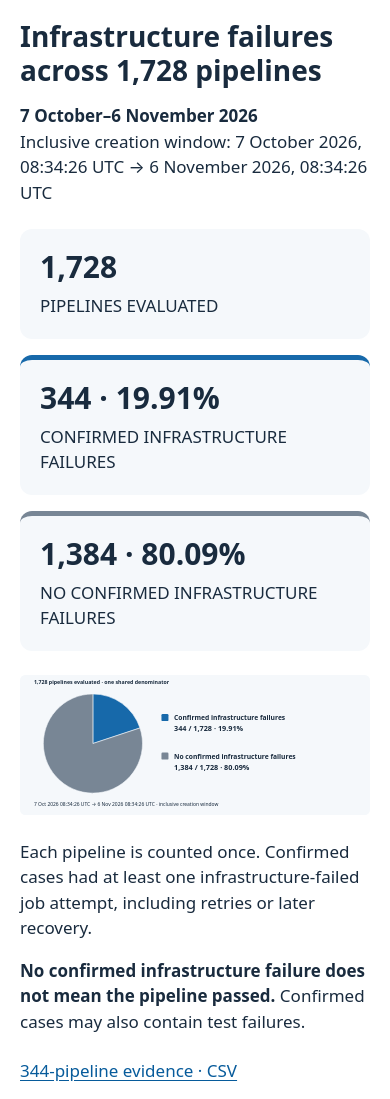
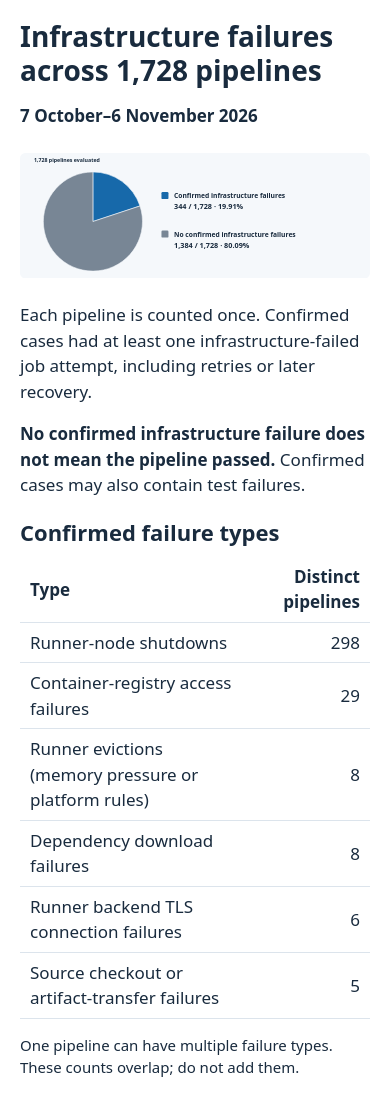
Before and after one commit to balintbrews/canvas-dev-artifacts, a website: page 3592298/infrastructure-failures/index.html in a window 390 px wide. Shown: the top 1099 px of the page. Drawn offline with Linux system fonts and the light colour scheme.

Commit message:
docs(3592298): summarize infrastructure failure types

```diff
--- a/3592298/infrastructure-failures/index.html
+++ b/3592298/infrastructure-failures/index.html
@@ -1,22 +1,17 @@
 <!doctype html>
 <html lang="en"><head><meta charset="utf-8"><meta name="viewport" content="width=device-width, initial-scale=1">
 <title>Infrastructure failures across 1,728 pipelines</title>
-<style>*{box-sizing:border-box}body{margin:0;background:#edf2f7;color:#192b3e;font:17px/1.5 system-ui,-apple-system,Segoe UI,sans-serif}main{max-width:1240px;margin:24px auto;padding:32px;background:white;border-radius:18px}h1{font-size:34px;line-height:1.2;margin:0 0 16px}.window{font-size:19px;margin:0 0 24px}.facts{display:grid;grid-template-columns:repeat(3,1fr);gap:16px;margin:24px 0}.fact{padding:20px;background:#f5f8fb;border-radius:12px}.fact strong{display:block;font-size:34px;line-height:1.2}.fact span{display:block;margin-top:8px}.confirmed{border-top:5px solid #1769aa}.unconfirmed{border-top:5px solid #788695}figure{margin:24px 0}svg{display:block;width:100%;height:auto}p{max-width:100ch}nav{display:flex;flex-wrap:wrap;gap:18px;margin-top:24px}a{color:#075b9b;text-underline-offset:3px}@media(max-width:700px){main{margin:0;padding:20px;border-radius:0}h1{font-size:28px}.facts{grid-template-columns:1fr}.fact strong{font-size:30px}.window{font-size:17px}}@media print{body{background:white}main{padding:0}nav{display:none}}</style>
+<style>*{box-sizing:border-box}body{margin:0;background:#edf2f7;color:#192b3e;font:17px/1.5 system-ui,-apple-system,Segoe UI,sans-serif}main{max-width:1240px;margin:24px auto;padding:32px;background:white;border-radius:18px}h1{font-size:34px;line-height:1.2;margin:0 0 16px}.window{font-size:19px;margin:0 0 24px}h2{font-size:22px;margin-bottom:8px}.types{max-width:780px}.types table{width:100%;border-collapse:collapse}.types th,.types td{padding:7px 10px;border-bottom:1px solid #dce4ec;text-align:left}.types tbody th{font-weight:400}.types td,.types th:last-child{text-align:right}.types p{font-size:15px}figure{margin:24px 0}svg{display:block;width:100%;height:auto}p{max-width:100ch}nav{display:flex;flex-wrap:wrap;gap:18px;margin-top:24px}a{color:#075b9b;text-underline-offset:3px}@media(max-width:700px){main{margin:0;padding:20px;border-radius:0}h1{font-size:28px}.window{font-size:17px}}@media print{body{background:white}main{padding:0}nav{display:none}}</style>
 </head><body><main>
 <h1>Infrastructure failures across 1,728 pipelines</h1>
-<p class="window"><strong>7 October–6 November 2026</strong><br>Inclusive creation window: <time datetime="2026-10-07T08:34:26Z">7 October 2026, 08:34:26 UTC</time> → <time datetime="2026-11-06T08:34:26Z">6 November 2026, 08:34:26 UTC</time></p>
-<div class="facts" aria-label="Key findings">
-<div class="fact"><strong>1,728</strong><span>PIPELINES EVALUATED</span></div>
-<div class="fact confirmed"><strong>344 · 19.91%</strong><span>CONFIRMED INFRASTRUCTURE FAILURES</span></div>
-<div class="fact unconfirmed"><strong>1,384 · 80.09%</strong><span>NO CONFIRMED INFRASTRUCTURE FAILURES</span></div>
-</div>
+<p class="window"><strong>7 October–6 November 2026</strong></p>
 <figure aria-label="Two segments of the same 1,728-pipeline dataset">
-<svg xmlns="http://www.w3.org/2000/svg" width="1200" height="480" viewBox="0 0 1200 480" role="img" aria-labelledby="infra-title infra-desc">
+<svg xmlns="http://www.w3.org/2000/svg" width="1200" height="430" viewBox="0 0 1200 430" role="img" aria-labelledby="infra-title infra-desc">
 <title id="infra-title">Infrastructure failures across 1,728 pipelines</title>
-<desc id="infra-desc">344 pipelines, 19.91%, encountered confirmed infrastructure failures. 1,384 pipelines, 80.09%, have no confirmed infrastructure failures in the retained evidence. Both use the denominator of 1,728 evaluated pipelines. No confirmed infrastructure failure does not mean the pipeline passed. Inclusive creation window: 7 October 2026 08:34:26 UTC through 6 November 2026 08:34:26 UTC.</desc>
+<desc id="infra-desc">344 pipelines, 19.91%, encountered confirmed infrastructure failures. 1,384 pipelines, 80.09%, have no confirmed infrastructure failures in the retained evidence. Both use the denominator of 1,728 evaluated pipelines. No confirmed infrastructure failure does not mean the pipeline passed. Historical creation window: 7 October–6 November 2026.</desc>
 <style>text{font-family:system-ui,-apple-system,Segoe UI,sans-serif;fill:#192b3e}.label{font-size:23px;font-weight:650}.count{font-size:25px;font-weight:750}</style>
-<rect width="1200" height="480" rx="18" fill="#f5f8fb"/>
-<text x="48" y="32" font-size="18" font-weight="650">1,728 pipelines evaluated · one shared denominator</text>
+<rect width="1200" height="430" rx="18" fill="#f5f8fb"/>
+<text x="48" y="32" font-size="18" font-weight="650">1,728 pipelines evaluated</text>
 <path d="M250,235 L250,65 A170,170 0 0 1 411.371249,181.527391 Z" fill="#1769aa" stroke="#f5f8fb" stroke-width="2"><title>344 / 1,728: confirmed infrastructure failures, 19.91%</title></path>
 <path d="M250,235 L411.371249,181.527391 A170,170 0 1 1 250,65 Z" fill="#788695" stroke="#f5f8fb" stroke-width="2"><title>1,384 / 1,728: no confirmed infrastructure failures, 80.09%</title></path>
 <rect x="485" y="134" width="24" height="24" rx="4" fill="#1769aa"/>
@@ -25,10 +20,21 @@
 <rect x="485" y="266" width="24" height="24" rx="4" fill="#788695"/>
 <text x="528" y="287" class="label">No confirmed infrastructure failures</text>
 <text x="528" y="325" class="count">1,384 / 1,728 · 80.09%</text>
-<text x="48" y="450" font-size="17">7 Oct 2026 08:34:26 UTC → 6 Nov 2026 08:34:26 UTC · inclusive creation window</text>
 </svg>
 </figure>
 <p>Each pipeline is counted once. Confirmed cases had at least one infrastructure-failed job attempt, including retries or later recovery.</p>
 <p><strong>No confirmed infrastructure failure does not mean the pipeline passed.</strong> Confirmed cases may also contain test failures.</p>
+<section class="types" aria-labelledby="types-title">
+<h2 id="types-title">Confirmed failure types</h2>
+<table><thead><tr><th scope="col">Type</th><th scope="col">Distinct pipelines</th></tr></thead><tbody>
+<tr><th scope="row">Runner-node shutdowns</th><td>298</td></tr>
+<tr><th scope="row">Container-registry access failures</th><td>29</td></tr>
+<tr><th scope="row">Runner evictions (memory pressure or platform rules)</th><td>8</td></tr>
+<tr><th scope="row">Dependency download failures</th><td>8</td></tr>
+<tr><th scope="row">Runner backend TLS connection failures</th><td>6</td></tr>
+<tr><th scope="row">Source checkout or artifact-transfer failures</th><td>5</td></tr>
+</tbody></table>
+<p>One pipeline can have multiple failure types. These counts overlap; do not add them.</p>
+</section>
 <nav aria-label="Audit evidence"><a href="pipeline-evidence.csv" download>344-pipeline evidence · CSV</a><a href="report-metadata.json" download>Methodology and source hashes · JSON</a></nav>
 </main></body></html>
```
Also changed, not shown: 3592298/infrastructure-failures/executive-summary.md (+14 -3 lines), 3592298/infrastructure-failures/report-metadata.json (+12 -1 lines), 3592298/infrastructure-failures/infrastructure-share.svg.
